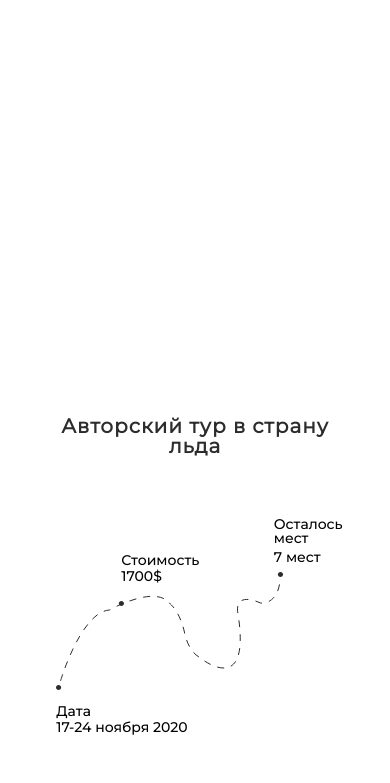
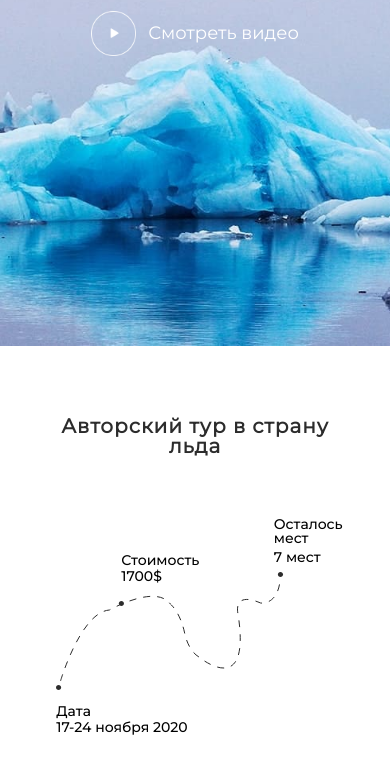
Before and after one commit to pyatkovo/iceland.github.io, a website: page index.html in a window 390 px wide. Shown: the part 229-1012 px from the top of the page. Drawn offline with Linux system fonts and the light colour scheme; a web font is replaced by a local one.

Commit message:
mobile-bg

```diff
--- a/styles/adaptive.less
+++ b/styles/adaptive.less
@@ -792,7 +792,7 @@
     background-position: top 0 left 0;
 
     background-size: 800px 480px;
-    background-image: url("../assets/images/phone.png");
+    background-image: url("../assets/images/phone.jpg");
 
     .container {
       grid-template-columns: 1fr;
```
Also changed, not shown: styles/style.min.css.
